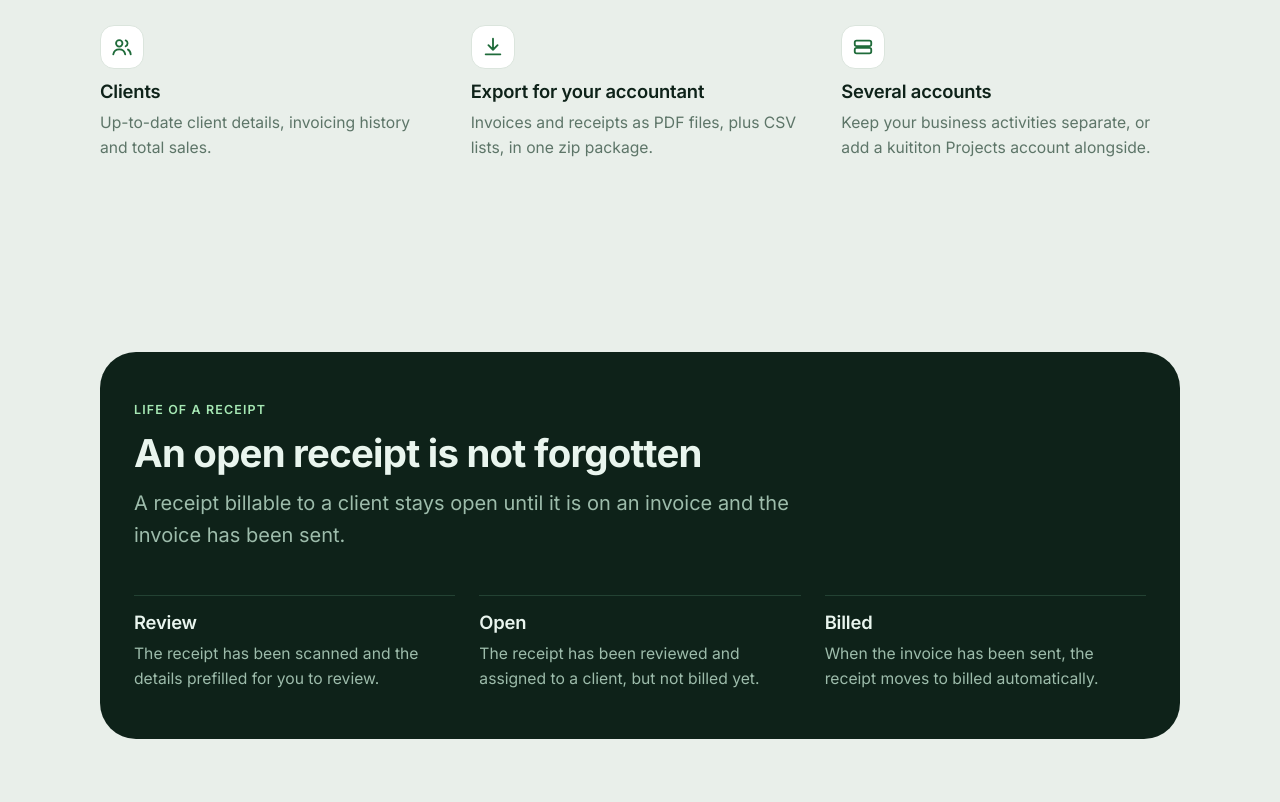
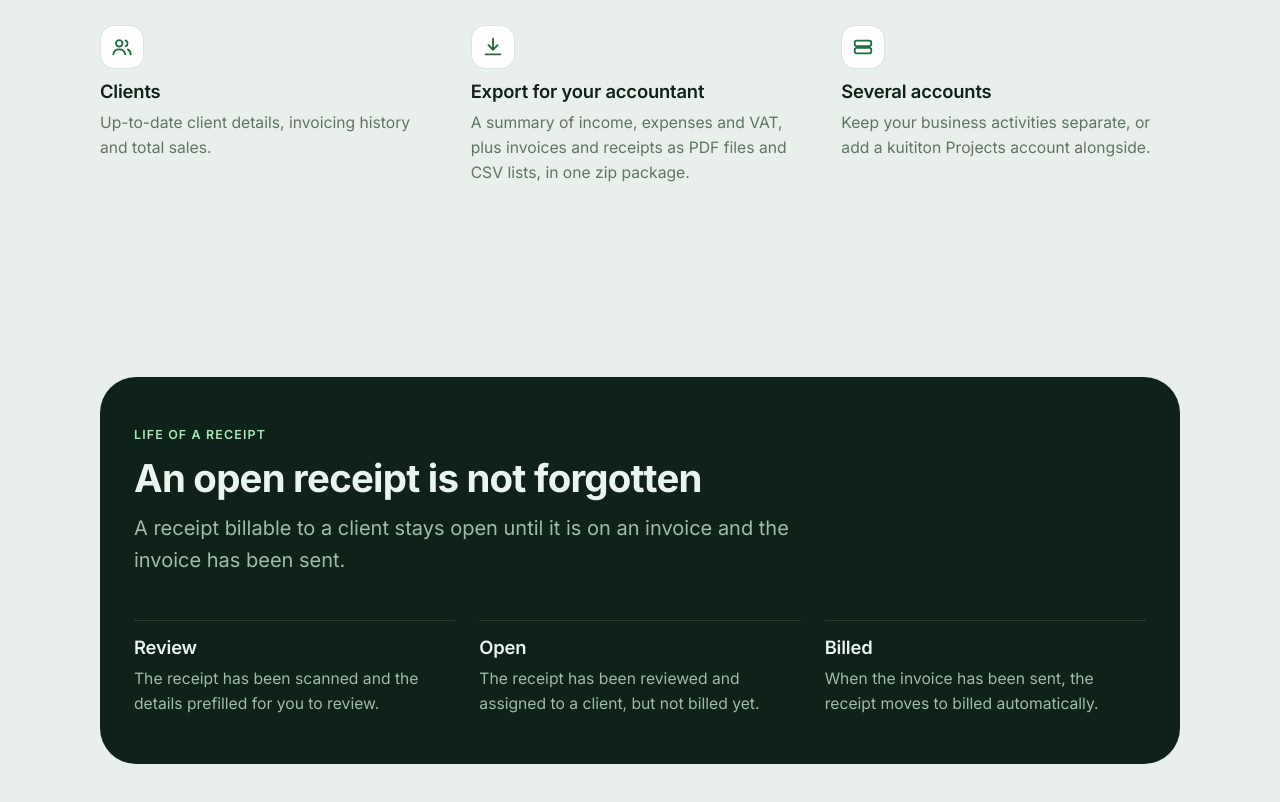
Before and after one commit to kuititon/kuititon-site, a plain HTML site: page yritys.html in a window 1280 px wide. Shown: the part 1690-2492 px from the top of the page. Drawn offline with Linux system fonts and the light colour scheme.

Commit message:
Site: mention summary memo in accountant package
Co-Authored-By: Claude Sonnet 5.5 <noreply@anthropic.com>
Claude-Session: https://claude.ai/code/session_0183R2NeqxkgqWNK9WyJiBMS

```diff
--- a/yritys.html
+++ b/yritys.html
@@ -84,7 +84,7 @@
 <div class="feat"><div class="ic"><svg viewBox="0 0 24 24" aria-hidden="true"><path d="M7 3h10v18l-2.5-2-2.5 2-2.5-2L7 21z"/><path d="M10 8h4M10 12h4"/></svg></div><h3 data-en="PDF invoices">Laskut PDF:nä</h3><p data-en="An invoice with your business details in a few taps. Easy payment with a virtual barcode.">Lasku yrityksesi tiedoilla muutamalla napin painalluksella. Sujuva maksu virtuaaliviivakoodilla.</p></div>
 <div class="feat"><div class="ic"><svg viewBox="0 0 24 24" aria-hidden="true"><path d="M5 19L19 5"/><circle cx="7.5" cy="7.5" r="2.5"/><circle cx="16.5" cy="16.5" r="2.5"/></svg></div><h3 data-en="VAT breakdown">ALV-erittely</h3><p data-en="VAT on sales and purchases broken down by rate, with a summary shown right on the home screen.">Myyntien ja ostojen ALV eriteltynä verokannoittain sekä yhteenveto näkyvissä suoraan etusivulla.</p></div>
 <div class="feat"><div class="ic"><svg viewBox="0 0 24 24" aria-hidden="true"><circle cx="9" cy="8" r="3.5"/><path d="M2.5 20c.6-3.6 3.2-5.5 6.5-5.5s5.900 1.900 6.500 5.500"/><path d="M16 4.800a3.500 3.500 0 010 6.400M18.500 14.800c1.700.8 2.700 2.500 3 5.200"/></svg></div><h3 data-en="Clients">Asiakkaat</h3><p data-en="Up-to-date client details, invoicing history and total sales.">Ajantasaiset asiakastiedot sekä laskutushistoria ja kokonaismyynti.</p></div>
-<div class="feat"><div class="ic"><svg viewBox="0 0 24 24" aria-hidden="true"><path d="M12 3v12M7 10l5 5 5-5M4 20h16"/></svg></div><h3 data-en="Export for your accountant">Vienti kirjanpitäjälle</h3><p data-en="Invoices and receipts as PDF files, plus CSV lists, in one zip package.">Laskut ja kuitit PDF-tiedostoina sekä CSV-luettelot yhtenä zip-pakettina.</p></div>
+<div class="feat"><div class="ic"><svg viewBox="0 0 24 24" aria-hidden="true"><path d="M12 3v12M7 10l5 5 5-5M4 20h16"/></svg></div><h3 data-en="Export for your accountant">Vienti kirjanpitäjälle</h3><p data-en="A summary of income, expenses and VAT, plus invoices and receipts as PDF files and CSV lists, in one zip package.">Tulojen, menojen ja ALV:n yhteenveto sekä laskut ja kuitit PDF-tiedostoina ja CSV-luettelot yhtenä zip-pakettina.</p></div>
 <div class="feat"><div class="ic"><svg viewBox="0 0 24 24" aria-hidden="true"><rect x="3" y="5" width="18" height="6" rx="2"/><rect x="3" y="13" width="18" height="6" rx="2"/></svg></div><h3 data-en="Several accounts">Useita tilejä</h3><p data-en="Keep your business activities separate, or add a kuititon Projects account alongside.">Pidä yrityksesi toiminnot erillään tai lisää rinnalle kuititon Projekteille -tili.</p></div>
 </div></div></section>
 
```
Also changed, not shown: index.html (+1 -1 lines).
